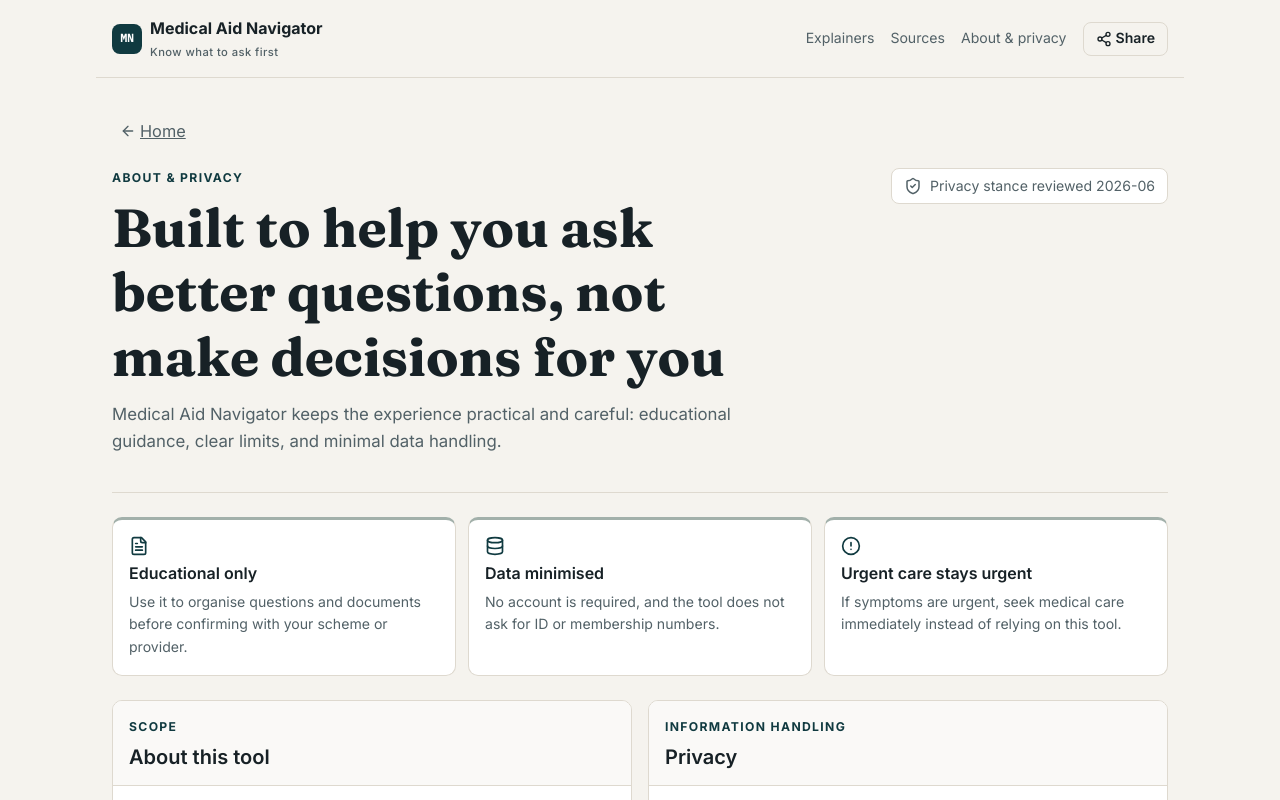
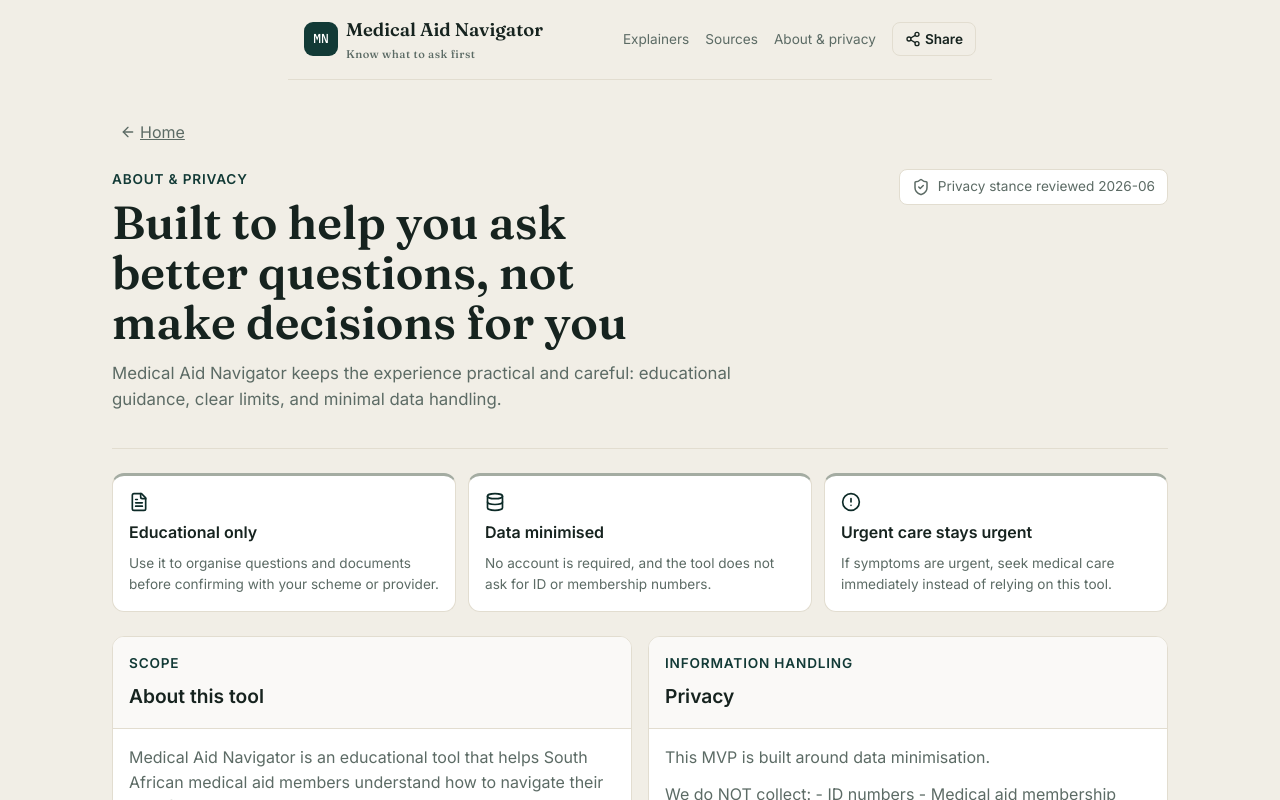
Before and after one commit to justinunderhill/medical_aid_navigator, a Next.js app: page /about in a window 1280 px wide. Shown: the top 800 px of the page. Built offline with nearby package versions, Linux system fonts and the light colour scheme.

Commit message:
Implement design system v2

```diff
--- a/src/app/layout.tsx
+++ b/src/app/layout.tsx
@@ -39,7 +39,7 @@ export const metadata: Metadata = {
 export const viewport: Viewport = {
   width: 'device-width',
   initialScale: 1,
-  themeColor: '#0E6E66',
+  themeColor: '#123a36',
 };
 
 export default function RootLayout({ children }: { children: React.ReactNode }) {
--- a/src/components/ChecklistView.tsx
+++ b/src/components/ChecklistView.tsx
@@ -106,7 +106,7 @@ export function ChecklistView({ checklist }: { checklist: Checklist }) {
       )}
 
       {checklist.possibleBenefitCategory && (
-        <div className="result-section ask">
+        <div className="callout callout-amber">
           <h3>Possible benefit category</h3>
           <p>{checklist.possibleBenefitCategory}</p>
         </div>
--- a/src/components/SiteHeader.tsx
+++ b/src/components/SiteHeader.tsx
@@ -5,7 +5,7 @@ export function SiteHeader() {
   return (
     <header className="site-header">
       <Link href="/" className="wordmark">
-        <span className="wordmark-dot" aria-hidden />
+        <span className="wordmark-badge" aria-hidden>MN</span>
         <span>
           Medical Aid Navigator
           <span className="wordmark-sub">Know what to ask first</span>
--- a/src/styles/globals.css
+++ b/src/styles/globals.css
@@ -16,9 +16,9 @@ html {
 body {
   font-family: var(--font-body);
   font-size: var(--fs-body);
-  line-height: 1.62;
+  line-height: 1.55;
   color: var(--ink);
-  background: var(--paper);
+  background: var(--bone);
   -webkit-font-smoothing: antialiased;
   text-rendering: optimizeLegibility;
 }
@@ -37,11 +37,12 @@ body {
 }
 
 .eyebrow {
-  font-size: 0.76rem;
-  letter-spacing: 0.11em;
+  font-family: var(--font-body);
+  font-size: var(--fs-small);
+  letter-spacing: 0.06em;
   text-transform: uppercase;
-  color: var(--teal-deep);
-  font-weight: 700;
+  color: var(--pine);
+  font-weight: 600;
   margin-bottom: var(--sp-2);
 }
 
@@ -49,14 +50,13 @@ h1,
 h2,
 h3 {
   color: var(--ink);
-  line-height: 1.2;
-  font-weight: 700;
-}
-/* Fraunces (warm serif) only at large display sizes; dense UI stays Inter. */
+  font-weight: 600;
+}
 h1,
 .h-display {
   font-family: var(--font-display);
-  letter-spacing: 0;
+  line-height: 1.08;
+  letter-spacing: -0.02em;
 }
 h2,
 h3 {
@@ -65,12 +65,19 @@ h3 {
 .h-display { font-size: var(--fs-display); line-height: 1.05; }
 h1 { font-size: var(--fs-h1); }
 h2 { font-size: var(--fs-h2); font-weight: 600; }
+h3 { font-family: var(--font-display); }
+.lead {
+  font-family: var(--font-display);
+  font-weight: 500;
+  font-size: var(--fs-lead);
+  letter-spacing: -0.01em;
+}
 
 p { margin-bottom: var(--sp-3); }
 .muted { color: var(--ink-soft); }
 .small { font-size: var(--fs-small); }
 
-a { color: var(--teal-deep); }
+a { color: var(--pine-deep); }
 
 /* ---- Buttons ---- */
 .btn {
@@ -78,21 +85,23 @@ a { color: var(--teal-deep); }
   align-items: center;
   justify-content: center;
   gap: var(--sp-2);
-  min-height: 46px;
-  padding: 0 var(--sp-5, 20px);
+  min-height: 48px;
+  padding: 0 var(--sp-6);
   border-radius: var(--radius-sm);
   font: inherit;
   font-weight: 600;
   cursor: pointer;
   border: 1px solid transparent;
-  transition: background 120ms ease, border-color 120ms ease, color 120ms ease;
+  transition: background 120ms ease, border-color 120ms ease, transform 120ms ease;
   text-decoration: none;
 }
-.btn-primary { background: var(--teal-deep); color: #fff; border-color: var(--teal-deep); }
-.btn-primary:hover { background: var(--teal); border-color: var(--teal); }
-.btn-secondary { background: transparent; color: var(--ink); border-color: var(--line-strong); }
-.btn-secondary:hover { border-color: var(--teal); color: var(--teal-deep); }
-.btn-alert { background: var(--alert); color: #fff; border-color: var(--alert); }
+.btn:active { transform: translateY(1px); }
+.btn-primary { background: var(--pine); color: #fff; }
+.btn-primary:hover { background: var(--pine-deep); }
+.btn-secondary { background: var(--surface); color: var(--ink); border-color: var(--line); }
+.btn-secondary:hover { border-color: var(--pine); }
+.btn-alert { background: var(--coral); color: #fff; }
+.btn-alert:hover { background: var(--coral-deep); }
 .btn:disabled {
   cursor: wait;
   opacity: 0.72;
@@ -108,7 +117,7 @@ a { color: var(--teal-deep); }
   font: inherit;
   padding: var(--sp-2);
 }
-.link-quiet:hover { color: var(--teal-deep); }
+.link-quiet:hover { color: var(--pine-deep); }
 
 /* ---- Cards ---- */
 .card,
@@ -928,73 +937,126 @@ ol.explainer-list li::before {
   .scenario-grid { grid-template-columns: 1fr 1fr; }
 }
 .scenario-card {
+  position: relative;
   display: flex;
-  gap: var(--sp-4);
+  gap: var(--sp-3);
   align-items: flex-start;
-  width: 100%;
   background: var(--surface);
   border: 1px solid var(--line);
   border-radius: var(--radius);
-  box-shadow: none;
-  padding: var(--sp-5, 20px);
-  cursor: pointer;
-  transition: border-color 140ms ease, background 140ms ease;
+  padding: var(--sp-4);
+  overflow: hidden;
   color: inherit;
   text-decoration: none;
+  transition: transform 120ms ease, box-shadow 120ms ease, border-color 120ms ease;
+}
+.scenario-card::before {
+  content: "";
+  position: absolute;
+  left: 0;
+  top: 0;
+  bottom: 0;
+  width: 5px;
+  background: var(--pine);
 }
 .scenario-card:hover {
-  border-color: var(--line-strong);
-  background: color-mix(in srgb, var(--surface) 82%, var(--paper));
-}
+  transform: translateY(-2px);
+  box-shadow: var(--shadow-hover);
+  border-color: var(--pine);
+}
+.scenario-card:active { transform: translateY(0); }
 .scenario-card:focus-visible { outline: none; box-shadow: var(--ring); }
-.scenario-card.is-emergency {
-  border-color: color-mix(in srgb, var(--alert) 30%, var(--line));
-  background: color-mix(in srgb, var(--alert-wash) 55%, var(--surface));
-}
-
-.scenario-icon {
+
+.scenario-chip {
   flex: none;
-  width: 36px;
-  height: 36px;
+  width: 40px;
+  height: 40px;
   display: grid;
   place-items: center;
-  border-radius: var(--radius-sm);
-  background: transparent;
-  color: var(--teal-deep);
-  border: 1px solid var(--line);
-}
-.scenario-card.is-emergency .scenario-icon { background: transparent; color: var(--alert); }
-
-.scenario-card-body { display: grid; gap: 3px; min-width: 0; }
-.scenario-card-title { font-weight: 600; color: var(--ink); }
-.scenario-card-blurb { font-size: var(--fs-small); color: var(--ink-soft); }
-.scenario-card-action {
-  margin-top: var(--sp-1);
-  color: var(--teal-deep);
-  font-size: var(--fs-small);
-  font-weight: 700;
-}
+  border-radius: 10px;
+  background: var(--pine-tint);
+  color: var(--pine);
+  font-family: var(--font-mono);
+  font-size: 13px;
+  font-weight: 500;
+}
+.scenario-card-body { display: block; min-width: 0; }
+.scenario-title {
+  display: block;
+  margin-bottom: 4px;
+  color: var(--ink);
+  font-family: var(--font-display);
+  font-size: 17px;
+  font-weight: 600;
+  letter-spacing: -0.01em;
+  line-height: 1.18;
+}
+.scenario-blurb {
+  display: block;
+  margin-bottom: var(--sp-3);
+  color: var(--ink-soft);
+  font-size: var(--fs-small);
+  line-height: 1.45;
+}
+.scenario-cta {
+  display: inline-flex;
+  align-items: center;
+  gap: 6px;
+  color: var(--pine);
+  font-family: var(--font-body);
+  font-size: 13px;
+  font-weight: 600;
+}
+.scenario-cta .arr { transition: transform 120ms ease; }
+.scenario-card:hover .scenario-cta .arr { transform: translateX(3px); }
+.scenario-card.cat-urgent::before { background: var(--coral); }
+.scenario-card.cat-urgent { background: linear-gradient(90deg, var(--coral-tint), var(--surface) 62%); }
+.scenario-card.cat-urgent:hover { border-color: var(--coral); }
+.scenario-card.cat-urgent .scenario-chip { background: var(--coral-tint); color: var(--coral); }
+.scenario-card.cat-urgent .scenario-title { color: var(--coral-deep); }
+.scenario-card.cat-urgent .scenario-cta { color: var(--coral); }
+.scenario-card.cat-care::before { background: var(--pine); }
+.scenario-card.cat-care .scenario-chip { background: var(--pine-tint); color: var(--pine); }
+.scenario-card.cat-care .scenario-cta { color: var(--pine); }
+.scenario-card.cat-claims::before { background: var(--violet); }
+.scenario-card.cat-claims:hover { border-color: var(--violet); }
+.scenario-card.cat-claims .scenario-chip { background: var(--violet-tint); color: var(--violet-deep); }
+.scenario-card.cat-claims .scenario-cta { color: var(--violet-deep); }
+.legend {
+  display: flex;
+  flex-wrap: wrap;
+  gap: var(--sp-4);
+  margin-top: var(--sp-6);
+  color: var(--ink-soft);
+  font-size: var(--fs-small);
+}
+.legend span { display: inline-flex; align-items: center; gap: 7px; }
+.legend .dot { width: 10px; height: 10px; border-radius: 3px; }
+.legend .dot.urgent { background: var(--coral); }
+.legend .dot.care { background: var(--pine); }
+.legend .dot.claims { background: var(--violet); }
 /* ---- Status callouts (signature rail) ---- */
 .callout {
   position: relative;
+  border: 1px solid var(--line);
+  background: var(--surface);
   border-radius: var(--radius-sm);
-  padding: var(--sp-4);
-  margin: var(--sp-4) 0;
-  border: 1px solid var(--line);
-  background: var(--surface);
+  padding: var(--sp-3) var(--sp-3) var(--sp-3) var(--sp-4);
+  margin: var(--sp-3) 0;
 }
 .callout::before {
   content: "";
   position: absolute;
   left: 0; top: 0; bottom: 0;
-  width: 3px;
-  border-radius: 3px 0 0 3px;
-  background: var(--teal);
-}
-.callout-amber { background: color-mix(in srgb, var(--amber-wash) 58%, var(--surface)); border-color: color-mix(in srgb, var(--amber) 25%, var(--line)); }
-.callout-amber::before { background: var(--amber); }
-.callout-emergency { background: color-mix(in srgb, var(--alert-wash) 60%, var(--surface)); border-color: color-mix(in srgb, var(--alert) 24%, var(--line)); }
-.callout-emergency::before { background: var(--alert); }
+  width: 4px;
+  border-radius: 4px 0 0 4px;
+  background: var(--pine);
+}
+.callout-amber { background: var(--gold-tint); border-color: color-mix(in srgb, var(--gold) 25%, var(--line)); }
+.callout-amber::before { background: var(--gold); }
+.callout-emergency { background: var(--coral-tint); border-color: color-mix(in srgb, var(--coral) 30%, var(--line)); }
+.callout-emergency::before { background: var(--coral); }
+.callout-emergency strong { color: var(--coral-deep); }
 
 /* ---- Emergency gate ---- */
 .emergency-gate {
@@ -1035,24 +1097,30 @@ ol.explainer-list li::before {
 /* ---- Checklist sections (status rail) ---- */
 .result-section {
   position: relative;
-  padding: var(--sp-5, 20px) var(--sp-6);
+  padding: var(--sp-5, 20px) var(--sp-6) var(--sp-5, 20px) calc(var(--sp-6) + var(--sp-4));
   margin: 0;
   border-bottom: 1px solid var(--line);
 }
 .result-section::before {
-  content: none;
-}
-.result-section.ask::before { background: var(--amber); }
-/* Caution (risk areas / what not to do) uses amber — red is emergency-only. */
-.result-section.warn::before { background: var(--amber); }
+  content: "";
+  position: absolute;
+  left: var(--sp-6);
+  top: var(--sp-5, 20px);
+  bottom: var(--sp-5, 20px);
+  width: 4px;
+  border-radius: 4px;
+  background: var(--pine);
+}
+.result-section.ask::before { background: var(--gold); }
+.result-section.warn::before { background: var(--coral); }
 .result-section h3 {
-  font-family: var(--font-body);
-  font-size: 0.9rem;
-  font-weight: 700;
-  letter-spacing: 0.06em;
-  text-transform: uppercase;
+  font-family: var(--font-display);
+  font-size: var(--fs-h2);
+  font-weight: 600;
+  letter-spacing: 0;
+  text-transform: none;
   color: var(--ink);
-  margin-bottom: var(--sp-3);
+  margin-bottom: var(--sp-2);
 }
 .result-section p {
   max-width: 64ch;
@@ -1068,12 +1136,12 @@ ol.explainer-list li::before {
 }
 .result-section li::before {
   content: "";
-  position: absolute; left: 2px; top: 0.7em;
-  width: 5px; height: 5px; border-radius: 50%;
-  background: var(--teal);
-}
-.result-section.ask li::before { background: var(--amber); }
-.result-section.warn li::before { background: var(--amber); }
+  position: absolute; left: 2px; top: 0.65em;
+  width: 6px; height: 6px; border-radius: 50%;
+  background: var(--pine);
+}
+.result-section.ask li::before { background: var(--gold); }
+.result-section.warn li::before { background: var(--coral); }
 
 .case-header {
   display: grid;
@@ -1204,8 +1272,8 @@ ol.explainer-list li::before {
   gap: var(--sp-1);
   font-family: var(--font-mono);
   font-size: var(--fs-code);
-  background: var(--teal-wash);
-  color: var(--teal-deep);
+  background: var(--pine-tint);
+  color: var(--pine-deep);
   padding: 2px 8px;
   border-radius: 6px;
 }
@@ -1222,21 +1290,21 @@ ol.explainer-list li::before {
   font: inherit;
   transition: background 120ms ease, border-color 120ms ease;
 }
-.chip:hover { border-color: var(--line-strong); }
-.chip[aria-pressed="true"] { background: var(--teal-wash); border-color: var(--teal); color: var(--teal-deep); font-weight: 600; }
+.chip:hover { border-color: var(--pine); }
+.chip[aria-pressed="true"] { background: var(--pine-tint); border-color: var(--pine); color: var(--pine-deep); font-weight: 500; }
 .chip:focus-visible { outline: none; box-shadow: var(--ring); }
 
 textarea, input[type="text"], input[type="email"] {
   width: 100%;
   font: inherit;
-  padding: var(--sp-3) var(--sp-4);
+  padding: var(--sp-3);
   border: 1px solid var(--line);
   border-radius: var(--radius-sm);
   background: var(--surface);
   color: var(--ink);
   resize: vertical;
 }
-textarea:focus, input:focus { outline: none; border-color: var(--teal); box-shadow: var(--ring); }
+textarea:focus, input:focus { outline: none; border-color: var(--pine); box-shadow: 0 0 0 3px var(--pine-tint); }
 
 label { display: block; font-weight: 500; margin-bottom: var(--sp-2); }
 
@@ -1272,9 +1340,9 @@ label { display: block; font-weight: 500; margin-bottom: var(--sp-2); }
   border-bottom: 1px solid var(--line);
 }
 .wordmark {
-  font-family: var(--font-body);
-  font-weight: 700;
-  font-size: 1rem;
+  font-family: var(--font-display);
+  font-weight: 600;
+  font-size: 1.15rem;
   color: var(--ink);
   text-decoration: none;
   display: inline-flex;
@@ -1289,19 +1357,18 @@ label { display: block; font-weight: 500; margin-bottom: var(--sp-2); }
   letter-spacing: 0.04em;
   color: var(--ink-soft);
 }
-.wordmark-dot {
-  width: 30px;
-  height: 30px;
-  border-radius: var(--radius-sm);
-  background: var(--teal-deep);
+.wordmark-badge {
+  width: 34px;
+  height: 34px;
+  border-radius: 9px;
+  background: var(--pine);
   display: inline-grid;
   place-items: center;
   color: #fff;
   font-family: var(--font-mono);
-  font-size: 0.7rem;
-  font-weight: 600;
-}
-.wordmark-dot::before { content: "MN"; }
+  font-size: 13px;
+  font-weight: 500;
+}
 
 .site-footer {
   max-width: var(--measure);
@@ -1325,7 +1392,7 @@ label { display: block; font-weight: 500; margin-bottom: var(--sp-2); }
 
 .nav-links { display: flex; gap: var(--sp-4); font-size: var(--fs-small); margin-left: auto; }
 .nav-links a { color: var(--ink-soft); text-decoration: none; }
-.nav-links a:hover { color: var(--teal-deep); }
+.nav-links a:hover { color: var(--pine-deep); }
 
 .share-menu {
   position: relative;
--- a/src/styles/tokens.css
+++ b/src/styles/tokens.css
@@ -1,38 +1,44 @@
 /* ============================================================
-   Medical Aid Navigator — Design Tokens
-   Implements docs/STYLING_GUIDE.md. Single source of truth.
+   Medical Aid Navigator — Design Tokens v2
+   One signal vocabulary:
+   coral = urgent / emergency, pine = care & planning, violet = cover & claims.
    ============================================================ */
 
 :root {
-  /* ---- Colour (per docs/STYLING_GUIDE.md §2 — colour carries status) ---- */
-  --ink: #172126;
-  --ink-soft: #526167;
-  --paper: #f5f3ee; /* warm stone, low glare on mobile */
+  /* ---- Brand / category colours ---- */
+  --pine: #123a36;
+  --pine-deep: #0c2a27;
+  --pine-tint: #e5efec;
+
+  --coral: #c2410c;
+  --coral-deep: #9a330a;
+  --coral-tint: #fbeee7;
+
+  --violet: #6b5ba8;
+  --violet-deep: #564792;
+  --violet-tint: #e9e5f5;
+
+  --gold: #b5731a;
+  --gold-tint: #f8efdd;
+
+  /* ---- Neutrals ---- */
+  --bone: #f1eee6;
   --surface: #ffffff;
-  --surface-2: #eeebe4; /* quiet neutral tint (headers, tracks) */
-  --line: #ded9cf;
-  --line-strong: #bdb5a8;
-
-  --teal: #174f55; /* PRIMARY brand / actions */
-  --teal-deep: #103a40; /* hover / active */
-  --teal-wash: #e8f0ef; /* tinted panels, selected states */
-
-  --amber: #9a6a24; /* "ask / check / confirm" caution */
-  --amber-wash: #f5efe3;
-
-  --alert: #9f2d26; /* EMERGENCY ONLY — never decorative */
-  --alert-wash: #f7ecea;
+  --ink: #16231f;
+  --ink-soft: #5c6b65;
+  --line: #e2ddd0;
 
   /* ---- Typography (loaded via next/font in app/layout.tsx) ---- */
   --font-display: var(--font-fraunces), Georgia, "Times New Roman", serif;
   --font-body: var(--font-inter), system-ui, -apple-system, "Segoe UI", sans-serif;
   --font-mono: var(--font-plex-mono), ui-monospace, "SF Mono", monospace;
 
-  --fs-display: 2.25rem;
-  --fs-h1: 1.65rem;
-  --fs-h2: 1.25rem;
-  --fs-body: 1.02rem;
-  --fs-small: 0.88rem;
+  --fs-display: 2.1rem;
+  --fs-h1: 1.5rem;
+  --fs-h2: 1.2rem;
+  --fs-lead: 1.5rem;
+  --fs-body: 1rem;
+  --fs-small: 0.85rem;
   --fs-code: 0.9rem;
 
   /* ---- Spacing ---- */
@@ -46,18 +52,31 @@
   --sp-16: 64px;
 
   /* ---- Layout ---- */
-  --measure: 68rem;
-  --reading-measure: 42rem; /* readable line length on desktop */
-  --radius: 10px; /* restrained, premium */
-  --radius-sm: 8px; /* inputs, chips */
+  --measure: 44rem;
+  --radius: 12px;
+  --radius-sm: 8px;
   --shadow-card:
-    0 1px 2px rgba(19, 35, 43, 0.035), 0 10px 24px rgba(19, 35, 43, 0.035);
-  --ring: 0 0 0 2px var(--paper), 0 0 0 4px var(--teal);
+    0 1px 2px rgba(18, 58, 54, 0.04), 0 8px 24px rgba(18, 58, 54, 0.06);
+  --shadow-hover: 0 6px 22px rgba(18, 58, 54, 0.10);
+  --ring: 0 0 0 2px var(--bone), 0 0 0 4px var(--pine);
+
+  /* ---- Compatibility aliases for existing app sections not replaced by v2 ---- */
+  --paper: var(--bone);
+  --surface-2: #eeebe4;
+  --line-strong: #bdb5a8;
+  --teal: var(--pine);
+  --teal-deep: var(--pine-deep);
+  --teal-wash: var(--pine-tint);
+  --amber: var(--gold);
+  --amber-wash: var(--gold-tint);
+  --alert: var(--coral);
+  --alert-wash: var(--coral-tint);
+  --reading-measure: 42rem;
 }
 
-@media (min-width: 600px) {
+@media (min-width: 640px) {
   :root {
-    --fs-display: 3.35rem;
-    --fs-h1: 2.05rem;
+    --fs-display: 2.9rem;
+    --fs-h1: 1.85rem;
   }
 }
```
Also changed, not shown: src/app/page.tsx (+11 -9 lines), src/data/scenarios/index.ts (+12 -0 lines).
